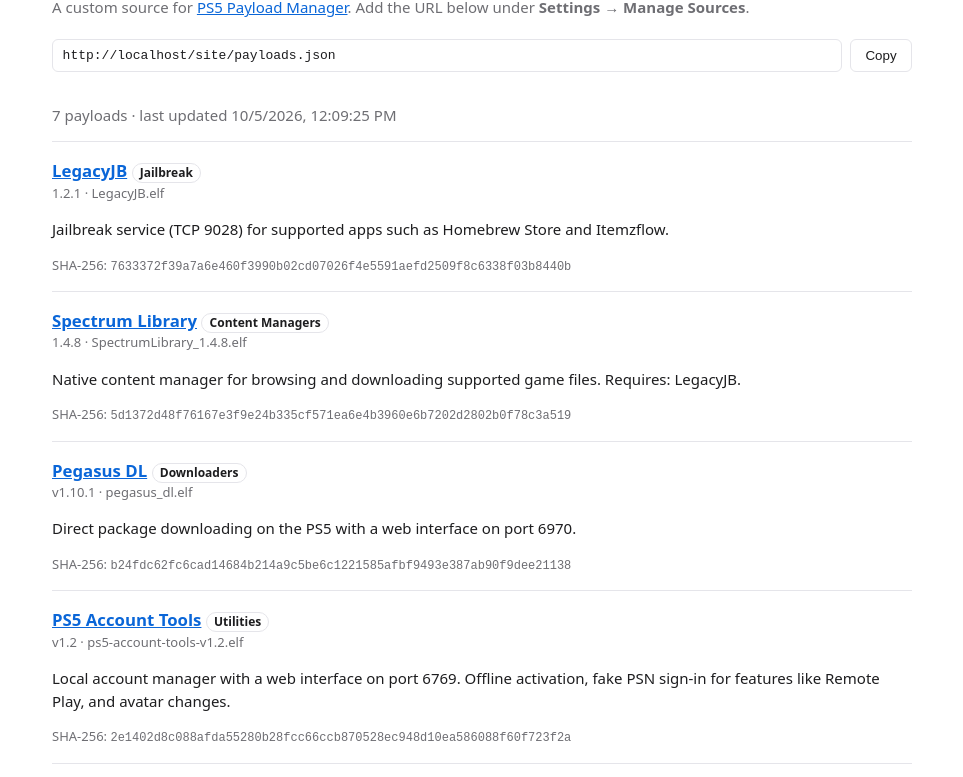
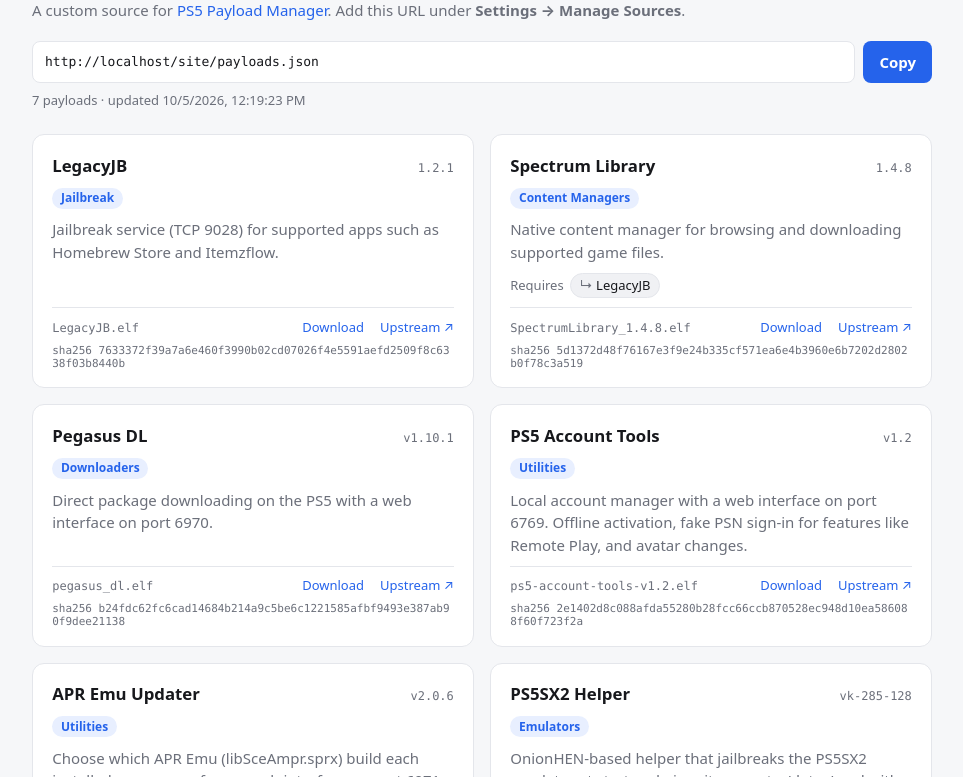
Before and after one commit to avoidik/ps5-payloads, a website: page site/index.html in a window 1280 px wide. Shown: the part 89-866 px from the top of the page, without its empty margins (158-1121 px from the left). Drawn offline with Linux system fonts and the light colour scheme; files whose address does not match are found by name.

Commit message:
rework static page

```diff
--- a/catalog.yaml
+++ b/catalog.yaml
@@ -18,7 +18,8 @@
 #   source:
 #     type: github -> repo: owner/name, asset: regex matched against release
 #                     asset names, tag: (optional) pin a specific release
-#     type: url    -> url: direct download link, version: (optional)
+#     type: url    -> url: direct download link, version: (optional),
+#                     homepage: (optional) project page linked from the site
 #
 # Values must not contain { } " \ characters (pldmgr's parser can't handle them).
 
--- a/payloads.json
+++ b/payloads.json
@@ -1,6 +1,6 @@
 {
   "name": "PS5 Payloads",
-  "generated_at": "2026-10-05T12:09:25.613Z",
+  "generated_at": "2026-10-05T12:19:23.484Z",
   "_pldmgr_parser_guard": {},
   "payloads": [
     {
@@ -10,7 +10,8 @@
       "description": "Jailbreak service (TCP 9028) for supported apps such as Homebrew Store and Itemzflow.",
       "version": "1.2.1",
       "category": "Jailbreak",
-      "checksum": "7633372f39a7a6e460f3990b02cd07026f4e5591aefd2509f8c6338f03b8440b"
+      "checksum": "7633372f39a7a6e460f3990b02cd07026f4e5591aefd2509f8c6338f03b8440b",
+      "homepage": "https://github.com/Phoenixx1202/LegacyJB"
     },
     {
       "name": "Spectrum Library",
@@ -20,7 +21,8 @@
       "version": "1.4.8",
       "category": "Content Managers",
       "checksum": "5d1372d48f76167e3f9e24b335cf571ea6e4b3960e6b7202d2802b0f78c3a519",
-      "requires": "LegacyJB"
+      "requires": "LegacyJB",
+      "homepage": "https://github.com/Phoenixx1202/Spectrum-Library"
     },
     {
       "name": "Pegasus DL",
@@ -29,7 +31,8 @@
       "description": "Direct package downloading on the PS5 with a web interface on port 6970.",
       "version": "v1.10.1",
       "category": "Downloaders",
-      "checksum": "b24fdc62fc6cad14684b214a9c5be6c1221585afbf9493e387ab90f9dee21138"
+      "checksum": "b24fdc62fc6cad14684b214a9c5be6c1221585afbf9493e387ab90f9dee21138",
+      "homepage": "https://github.com/pegasus-ps5/pegasus-dl"
     },
     {
       "name": "PS5 Account Tools",
@@ -38,7 +41,8 @@
       "description": "Local account manager with a web interface on port 6769. Offline activation, fake PSN sign-in for features like Remote Play, and avatar changes.",
       "version": "v1.2",
       "category": "Utilities",
-      "checksum": "2e1402d8c088afda55280b28fcc66ccb870528ec948d10ea586088f60f723f2a"
+      "checksum": "2e1402d8c088afda55280b28fcc66ccb870528ec948d10ea586088f60f723f2a",
+      "homepage": "https://github.com/MangoScango/ps5-account-tools"
     },
     {
       "name": "APR Emu Updater",
@@ -47,7 +51,8 @@
       "description": "Choose which APR Emu (libSceAmpr.sprx) build each installed game uses, from a web interface on port 6971. Needs NanoDNS on first run and ShadowMountPlus for image-installed games.",
       "version": "v2.0.6",
       "category": "Utilities",
-      "checksum": "4f04464283a6a551883e40e36b59134ecad0e38ecbb7ea89cbec3f91a3bd9122"
+      "checksum": "4f04464283a6a551883e40e36b59134ecad0e38ecbb7ea89cbec3f91a3bd9122",
+      "homepage": "https://github.com/tsuramatsu1/apr-emu-updater"
     },
     {
       "name": "PS5SX2 Helper",
@@ -56,7 +61,8 @@
       "description": "OnionHEN-based helper that jailbreaks the PS5SX2 emulator at start and gives it access to /data. Load with kstuff, ideally from autoload.",
       "version": "vk-285-128",
       "category": "Emulators",
-      "checksum": "737d95a8a1545447c4166b094005704465e420f79f54e882e30e7f9e4cde6210"
+      "checksum": "737d95a8a1545447c4166b094005704465e420f79f54e882e30e7f9e4cde6210",
+      "homepage": "https://github.com/Swordpdf/PS5SX2"
     },
     {
       "name": "PS5SX2 Installer",
@@ -66,7 +72,8 @@
       "version": "vk-285-128",
       "category": "Emulators",
       "checksum": "6b1be3ea24ec8144b27b2a1f3e279cd17574f3093e9431abf8579dcc6c0bfae9",
-      "requires": "PS5SX2 Helper"
+      "requires": "PS5SX2 Helper",
+      "homepage": "https://github.com/Swordpdf/PS5SX2"
     }
   ]
 }
--- a/site/index.html
+++ b/site/index.html
@@ -5,37 +5,68 @@
 <meta name="viewport" content="width=device-width, initial-scale=1">
 <title>PS5 Payloads</title>
 <style>
-  :root { color-scheme: light dark; --bg: #fff; --fg: #1d1d1f; --muted: #6e6e73; --line: #e5e5ea; --accent: #0a66d8; }
-  @media (prefers-color-scheme: dark) { :root { --bg: #111; --fg: #f2f2f7; --muted: #9a9aa0; --line: #2c2c2e; --accent: #5aa2ff; } }
-  body { margin: 0; padding: 2rem 1rem; background: var(--bg); color: var(--fg); font: 15px/1.5 system-ui, sans-serif; }
-  main { max-width: 860px; margin: 0 auto; }
-  h1 { margin: 0 0 .25rem; font-size: 1.6rem; }
-  .muted { color: var(--muted); }
-  .source { display: flex; gap: .5rem; margin: 1.25rem 0 2rem; flex-wrap: wrap; }
-  .source input { flex: 1; min-width: 0; padding: .5rem .6rem; border: 1px solid var(--line); border-radius: 6px; background: transparent; color: inherit; font: 13px ui-monospace, monospace; }
-  button { padding: .5rem .9rem; border: 1px solid var(--line); border-radius: 6px; background: transparent; color: inherit; cursor: pointer; }
-  article { padding: 1rem 0; border-top: 1px solid var(--line); }
-  article h2 { margin: 0; font-size: 1.05rem; }
-  .meta { font-size: 13px; }
-  .tag { display: inline-block; padding: 0 .45rem; border: 1px solid var(--line); border-radius: 999px; font-size: 12px; }
-  code { font: 12px ui-monospace, monospace; word-break: break-all; }
-  a { color: var(--accent); }
+  :root {
+    color-scheme: light dark;
+    --bg: #f6f7f9; --card: #fff; --fg: #17181c; --muted: #6b6f7a; --line: #e4e6eb;
+    --accent: #2563eb; --accent-soft: #e8efff; --chip: #f0f1f4;
+  }
+  @media (prefers-color-scheme: dark) {
+    :root {
+      --bg: #0f1115; --card: #171a21; --fg: #eceef3; --muted: #9298a5; --line: #262a33;
+      --accent: #6c9bff; --accent-soft: #1c2740; --chip: #20242d;
+    }
+  }
+  * { box-sizing: border-box; }
+  body { margin: 0; padding: 2.5rem 1rem 3rem; background: var(--bg); color: var(--fg); font: 15px/1.5 system-ui, -apple-system, "Segoe UI", sans-serif; }
+  main { max-width: 900px; margin: 0 auto; }
+  a { color: var(--accent); text-decoration: none; }
+  a:hover { text-decoration: underline; }
+
+  header h1 { margin: 0; font-size: 1.75rem; letter-spacing: -0.01em; }
+  header p { margin: .35rem 0 0; color: var(--muted); }
+  .source { display: flex; gap: .5rem; margin: 1.25rem 0 .5rem; }
+  .source input { flex: 1; min-width: 0; padding: .6rem .75rem; border: 1px solid var(--line); border-radius: 8px; background: var(--card); color: inherit; font: 13px ui-monospace, SFMono-Regular, Menlo, monospace; }
+  .btn { padding: .6rem 1rem; border: 0; border-radius: 8px; background: var(--accent); color: #fff; font: inherit; font-weight: 600; cursor: pointer; }
+  .status { margin: 0 0 1.5rem; color: var(--muted); font-size: 13px; }
+
+  .grid { display: grid; gap: 1rem; grid-template-columns: repeat(auto-fill, minmax(min(100%, 380px), 1fr)); }
+  .card { display: flex; flex-direction: column; gap: .6rem; padding: 1.1rem 1.2rem; background: var(--card); border: 1px solid var(--line); border-radius: 12px; scroll-margin-top: 1rem; transition: box-shadow .2s, border-color .2s; }
+  .card:target { border-color: var(--accent); box-shadow: 0 0 0 3px var(--accent-soft); }
+  .top { display: flex; align-items: baseline; justify-content: space-between; gap: .75rem; }
+  .card h2 { margin: 0; font-size: 1.05rem; }
+  .version { color: var(--muted); font: 12px ui-monospace, SFMono-Regular, Menlo, monospace; white-space: nowrap; }
+  .category { align-self: flex-start; padding: .1rem .55rem; border-radius: 999px; background: var(--accent-soft); color: var(--accent); font-size: 12px; font-weight: 600; }
+  .card p { margin: 0; color: var(--muted); }
+
+  .requires { display: flex; flex-wrap: wrap; align-items: center; gap: .4rem; font-size: 13px; }
+  .requires span { color: var(--muted); }
+  .requires a { padding: .1rem .55rem; border: 1px solid var(--line); border-radius: 999px; background: var(--chip); color: var(--fg); }
+  .requires a::before { content: "↳ "; color: var(--muted); }
+
+  .foot { display: flex; flex-wrap: wrap; align-items: center; gap: .4rem 1rem; margin-top: auto; padding-top: .6rem; border-top: 1px solid var(--line); font-size: 13px; }
+  .file { color: var(--muted); font: 12px ui-monospace, SFMono-Regular, Menlo, monospace; word-break: break-all; }
+  .links { display: flex; gap: 1rem; margin-left: auto; }
+  .sum { width: 100%; color: var(--muted); font: 11px ui-monospace, SFMono-Regular, Menlo, monospace; word-break: break-all; }
+
+  footer { margin-top: 2rem; color: var(--muted); font-size: 13px; text-align: center; }
 </style>
 </head>
 <body>
 <main>
-  <h1>PS5 Payloads</h1>
-  <p class="muted">A custom source for <a href="https://github.com/itsPLK/ps5-payload-manager">PS5 Payload Manager</a>. Add the URL below under <b>Settings → Manage Sources</b>.</p>
+  <header>
+    <h1>PS5 Payloads</h1>
+    <p>A custom source for <a href="https://github.com/itsPLK/ps5-payload-manager">PS5 Payload Manager</a>. Add this URL under <b>Settings → Manage Sources</b>.</p>
+  </header>
 
   <div class="source">
     <input id="src" readonly aria-label="Source URL">
-    <button id="copy" type="button">Copy</button>
+    <button id="copy" class="btn" type="button">Copy</button>
   </div>
+  <p id="status" class="status">Loading…</p>
 
-  <p id="status" class="muted">Loading…</p>
-  <section id="list"></section>
+  <section id="list" class="grid"></section>
 
-  <p class="muted meta">Generated from <a href="https://github.com/avoidik/ps5-payloads">avoidik/ps5-payloads</a>.</p>
+  <footer>Generated from <a href="https://github.com/avoidik/ps5-payloads">avoidik/ps5-payloads</a>. Payloads belong to their authors.</footer>
 </main>
 
 <script>
@@ -53,22 +84,38 @@
     return n;
   }
 
+  const slug = (name) => name.toLowerCase().replace(/[^a-z0-9]+/g, '-').replace(/^-|-$/g, '');
+
+  function card(p) {
+    const requires = p.requires ? p.requires.split(', ') : [];
+    // The generator appends "Requires: …." for Payload Manager's UI; shown as chips here instead
+    const description = requires.length ? p.description.replace(/\s*Requires: [^.]*\.$/, '') : p.description;
+
+    return el('article', { className: 'card', id: slug(p.name) },
+      el('div', { className: 'top' },
+        el('h2', { textContent: p.name }),
+        el('span', { className: 'version', textContent: p.version })),
+      el('span', { className: 'category', textContent: p.category }),
+      description ? el('p', { textContent: description }) : null,
+      requires.length
+        ? el('div', { className: 'requires' }, el('span', { textContent: 'Requires' }),
+            ...requires.map((r) => el('a', { href: `#${slug(r)}`, textContent: r })))
+        : null,
+      el('div', { className: 'foot' },
+        el('span', { className: 'file', textContent: p.filename }),
+        el('span', { className: 'links' },
+          el('a', { href: p.url, textContent: 'Download' }),
+          p.homepage ? el('a', { href: p.homepage, target: '_blank', rel: 'noopener', textContent: 'Upstream ↗' }) : null),
+        el('span', { className: 'sum', title: 'SHA-256', textContent: `sha256 ${p.checksum}` })),
+    );
+  }
+
   fetch('payloads.json', { cache: 'no-cache' })
     .then((r) => { if (!r.ok) throw new Error(`HTTP ${r.status}`); return r.json(); })
     .then((data) => {
-      const status = document.getElementById('status');
       const when = data.generated_at ? new Date(data.generated_at).toLocaleString() : 'unknown';
-      status.textContent = `${data.payloads.length} payloads · last updated ${when}`;
-      const list = document.getElementById('list');
-      for (const p of data.payloads) {
-        list.append(el('article', {},
-          el('h2', {}, el('a', { href: p.url, textContent: p.name }), ' ',
-            el('span', { className: 'tag', textContent: p.category })),
-          el('div', { className: 'meta muted', textContent: `${p.version} · ${p.filename}` }),
-          p.description ? el('p', { textContent: p.description }) : null,
-          el('div', { className: 'meta muted' }, 'SHA-256: ', el('code', { textContent: p.checksum })),
-        ));
-      }
+      document.getElementById('status').textContent = `${data.payloads.length} payloads · updated ${when}`;
+      document.getElementById('list').append(...data.payloads.map(card));
     })
     .catch((err) => { document.getElementById('status').textContent = `Could not load payloads.json (${err.message}).`; });
 </script>
```
Also changed, not shown: generate.mjs (+9 -3 lines).
